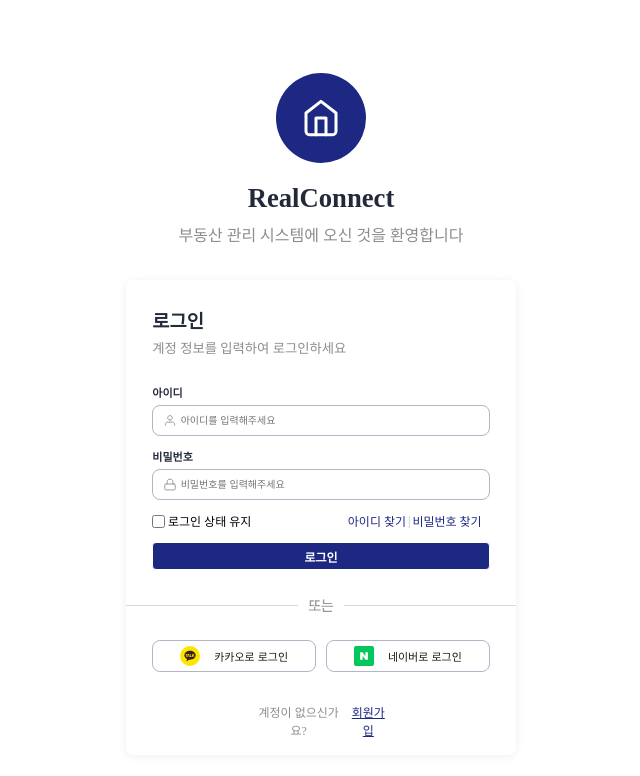
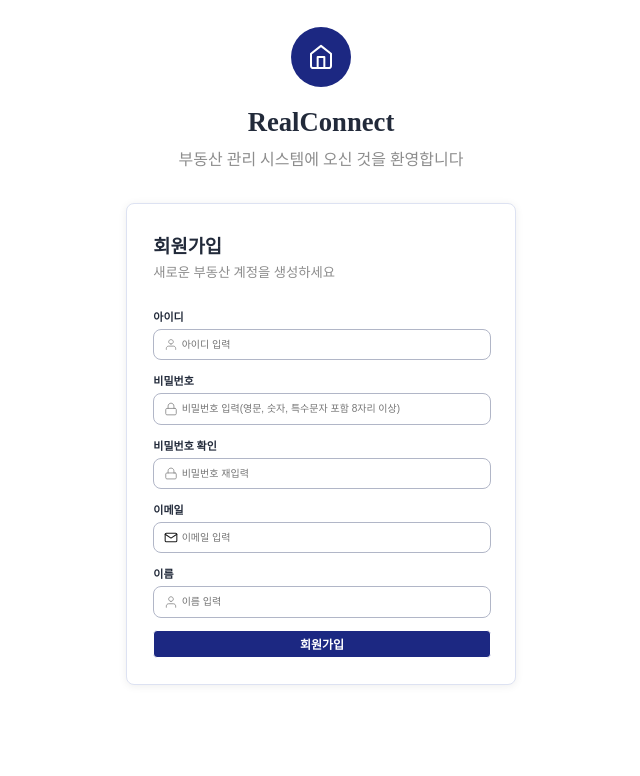
Before and after one commit to RealConnect-Start-up-Capstone-Design2/FE, a React (Vite) app in the folder realconnect/: page /register in a window 1280 px wide. Before the commit this address led to /login. Shown: the top 776 px of the page, without its empty margins (319-959 px from the left). Built offline with nearby package versions, Linux system fonts and the light colour scheme.

Commit message:
Feat : 회원가입 정적 페이지 구현

```diff
--- a/realconnect/src/App.jsx
+++ b/realconnect/src/App.jsx
@@ -16,14 +16,14 @@ import Settings from "./pages/settings";
 import Logout from "./pages/logout";
 import OnboardingLogin from "./pages/onboardingLogin/onboardingLogin";
 import Profile from "./pages/profile/profile";
-
+import Register from "./pages/onboardingLogin/register";
 function App() {
   return (
     <BrowserRouter>
       <Routes>
         {/* 외부(로그인X)에서 접속하는 페이지 */}
         <Route path="/login" element={<OnboardingLogin />} />
-
+        <Route path="/register" element={<Register />} />
         {/* 로그인 후 접속하는 페이지 */}
         <Route
           path="/"
--- a/realconnect/src/pages/onboardingLogin/onboardingLogin.jsx
+++ b/realconnect/src/pages/onboardingLogin/onboardingLogin.jsx
@@ -138,7 +138,7 @@ const OnboardingLogin = () => {
           </div>
           <div className="login-signup">
             계정이 없으신가요?{" "}
-            <a href="#" className="login-signup-link">
+            <a href="/register" className="login-signup-link">
               회원가입
             </a>
           </div>
--- /dev/null
+++ b/realconnect/src/pages/onboardingLogin/register.css
@@ -0,0 +1,65 @@
+.register-container {
+  display: flex;
+  justify-content: center;
+  align-items: center;
+  flex-direction: column;
+}
+
+.register-logo {
+  width: 6rem;
+  height: 6rem;
+  margin: 2.667rem 0 2rem 0;
+}
+
+.register-title {
+  font-size: 2.6667rem; /* 40px */
+  font-weight: 700;
+  color: #222a3a;
+  text-align: center;
+  margin-bottom: 0.8rem; /* 12px */
+}
+
+.register-desc {
+  color: #8d8d8d;
+  font-size: 1.6rem; /* 24px */
+  text-align: center;
+  margin-bottom: 3.3333rem; /* 50px */
+}
+
+.register-card {
+  width: 39.0667rem; /* 586px */
+  max-width: 95vw;
+  min-height: 32rem;
+  max-height: 80vh;
+  background: #fff;
+  border-radius: 0.8rem;
+  box-shadow: 0 0.1333rem 0.8rem rgba(0, 0, 0, 0.07);
+  display: flex;
+  border: 1px solid #dde2f2;
+  flex-direction: column;
+  align-items: flex-start;
+  margin-top: 0;
+  overflow-y: auto;
+  overflow-x: hidden;
+  box-sizing: border-box;
+  padding: 2.6667rem 2.6667rem;
+}
+
+.register-card-title {
+  font-size: 1.8667rem; /* 28px */
+  font-weight: 700;
+  color: #222a3a;
+  margin-bottom: 0.4667rem; /* 7px */
+  text-align: left;
+}
+
+.register-card-desc {
+  color: #8d8d8d;
+  font-size: 1.3333rem; /* 20px */
+  margin-bottom: 2.6667rem; /* 40px */
+  text-align: left;
+}
+
+.login-input-wrap img {
+  stroke: #8d8d8d;
+}
--- /dev/null
+++ b/realconnect/src/pages/onboardingLogin/register.jsx
@@ -0,0 +1,140 @@
+import React, { useState } from "react";
+import { useNavigate } from "react-router-dom";
+import "./register.css";
+// 이미지 불러오기
+import loginLogo from "../../assets/icons/loginLogo.svg";
+import userIcon from "../../assets/icons/user.svg";
+import lockIcon from "../../assets/icons/lock.svg";
+import mailIcon from "../../assets/icons/mail.svg";
+
+const Register = () => {
+  const navigate = useNavigate();
+  const [form, setForm] = useState({
+    username: "",
+    password: "",
+    passwordCheck: "",
+    name: "",
+    email: "",
+  });
+
+  const handleChange = (e) => {
+    const { name, value } = e.target;
+    setForm((prev) => ({ ...prev, [name]: value }));
+  };
+
+  const handleRegister = (e) => {
+    e.preventDefault();
+    console.log(form);
+    if (form.password !== form.passwordCheck) {
+      alert("비밀번호가 일치하지 않습니다.");
+      return;
+    }
+    if (form.email.includes("@") === false) {
+      alert("이메일 형식이 올바르지 않습니다.");
+      return;
+    }
+    // 실제 API 호출 예정
+    localStorage.setItem("isAuthenticated", "true");
+
+    // 회원가입 성공 후 대시보드로 리다이렉트
+    navigate("/");
+  };
+
+  return (
+    <div className="register-container">
+      <img src={loginLogo} alt="loginLogo" className="register-logo" />
+      <h1 className="register-title">RealConnect</h1>
+      <p className="register-desc">부동산 관리 시스템에 오신 것을 환영합니다</p>
+      <div className="register-card">
+        <h2 className="register-card-title">회원가입</h2>
+        <p className="register-card-desc">새로운 부동산 계정을 생성하세요</p>
+        <form onSubmit={handleRegister}>
+          <div className="login-form-group">
+            <label htmlFor="username">아이디</label>
+            <div className="login-input-wrap">
+              <img src={userIcon} alt="아이디" className="login-input-icon" />
+              <input
+                type="text"
+                id="username"
+                name="username"
+                value={form.username}
+                onChange={handleChange}
+                placeholder="아이디 입력"
+                autoComplete="username"
+              />
+            </div>
+          </div>
+          <div className="login-form-group">
+            <label htmlFor="password">비밀번호</label>
+            <div className="login-input-wrap">
+              <img src={lockIcon} alt="비밀번호" className="login-input-icon" />
+              <input
+                type="password"
+                id="password"
+                name="password"
+                value={form.password}
+                onChange={handleChange}
+                placeholder="비밀번호 입력(영문, 숫자, 특수문자 포함 8자리 이상)"
+                autoComplete="current-password"
+              />
+            </div>
+          </div>
+          <div className="login-form-group">
+            <label htmlFor="passwordCheck">비밀번호 확인</label>
+            <div className="login-input-wrap">
+              <img
+                src={lockIcon}
+                alt="비밀번호 확인"
+                className="login-input-icon"
+              />
+              <input
+                type="password"
+                id="passwordCheck"
+                name="passwordCheck"
+                value={form.passwordCheck}
+                onChange={handleChange}
+                placeholder="비밀번호 재입력"
+                autoComplete="new-password"
+              />
+            </div>
+          </div>
+          <div className="login-form-group">
+            <label htmlFor="email">이메일</label>
+            <div className="login-input-wrap">
+              <img src={mailIcon} alt="이메일" className="login-input-icon" />
+              <input
+                type="email"
+                id="email"
+                name="email"
+                value={form.email}
+                onChange={handleChange}
+                placeholder="이메일 입력"
+                autoComplete="email"
+              />
+            </div>
+          </div>
+          <div className="login-form-group">
+            <label htmlFor="name">이름</label>
+            <div className="login-input-wrap">
+              <img src={userIcon} alt="이름" className="login-input-icon" />
+              <input
+                type="text"
+                id="name"
+                name="name"
+                value={form.name}
+                onChange={handleChange}
+                placeholder="이름 입력"
+                autoComplete="name"
+              />
+            </div>
+          </div>
+          <button type="submit" className="login-btn login-btn-main">
+            회원가입
+          </button>
+        </form>
+      </div>
+    </div>
+  );
+};
+
+export default Register;
```
